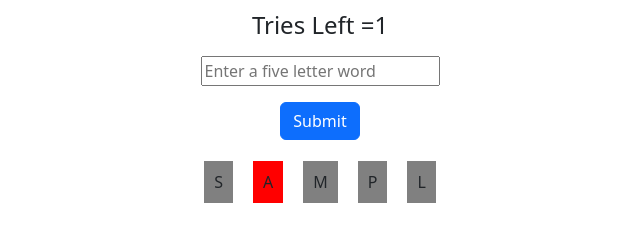
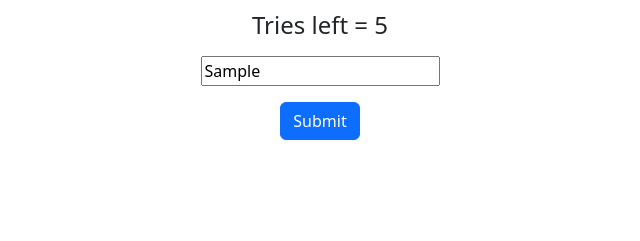
Before and after one commit to Tulasikrishna11/wordlePro, a plain HTML site: page index.html in a window 1280 px wide. Both pictures are taken after typing "Sample" into the empty fields and a click on the button "Submit". Shown: the part 53-294 px from the top of the page, without its empty margins (320-960 px from the left). Drawn offline with nearby package versions, Linux system fonts and the light colour scheme.

Commit message:
if user enter any word other than five letter word it shows a error and made some small changes

```diff
--- a/index.html
+++ b/index.html
@@ -15,7 +15,7 @@
   <body>
     <div class="text-center">
       <h1 class="mb-3">Wordle Pro</h1>
-      <h4 class="mb-3" id="triesLeft">Tries left = 2</h4>
+      <h4 class="mb-3" id="triesLeft">Tries left = 5</h4>
       <div id="mainContainer" class="mb-3">
         <input
           id="userInput"
--- a/wordle.js
+++ b/wordle.js
@@ -3,7 +3,7 @@ let button = document.getElementById("submit");
 let result = document.getElementById("result");
 let container = document.getElementById("wordsContainer");
 let randomLetter = "GUARD";
-let count = 2;
+let count = 5;
 let triesLeft = document.getElementById("triesLeft");
 function win() {
   result.textContent = randomLetter + " is the correct word YOU WON! ";
@@ -23,7 +23,7 @@ function displayUserInput() {
       letterContainer.style.backgroundColor = "green";
     } else {
       if (randomLetter.includes(userEnteredWord[i])) {
-        letterContainer.style.backgroundColor = "red";
+        letterContainer.style.backgroundColor = "yellow";
       } else {
         letterContainer.style.backgroundColor = "grey";
       }
@@ -31,25 +31,30 @@ function displayUserInput() {
   }
 }
 function lose() {
-  if (count == 1) {
+  if (count == 0) {
     result.textContent = `YOU LOSE,the correct word is ${randomLetter}`;
     button.disabled = true;
+    triesLeft.textContent = "";
   }
 }
 function displayTriesLeft() {
   triesLeft.textContent = "Tries Left =" + count;
 }
 button.onclick = function () {
+  if (userInput.value.length === 5) {
     if (count > 0) {
       if (userInput.value.toUpperCase() === randomLetter) {
         win();
         displayUserInput();
       } else {
         displayUserInput();
-      lose();
         count -= 1;
         displayTriesLeft();
+        lose();
       }
       userInput.value = "";
     }
+  } else {
+    alert("enter a five letter word");
+  }
 };
```
Lines whose indentation alone changed are shown as unchanged.
